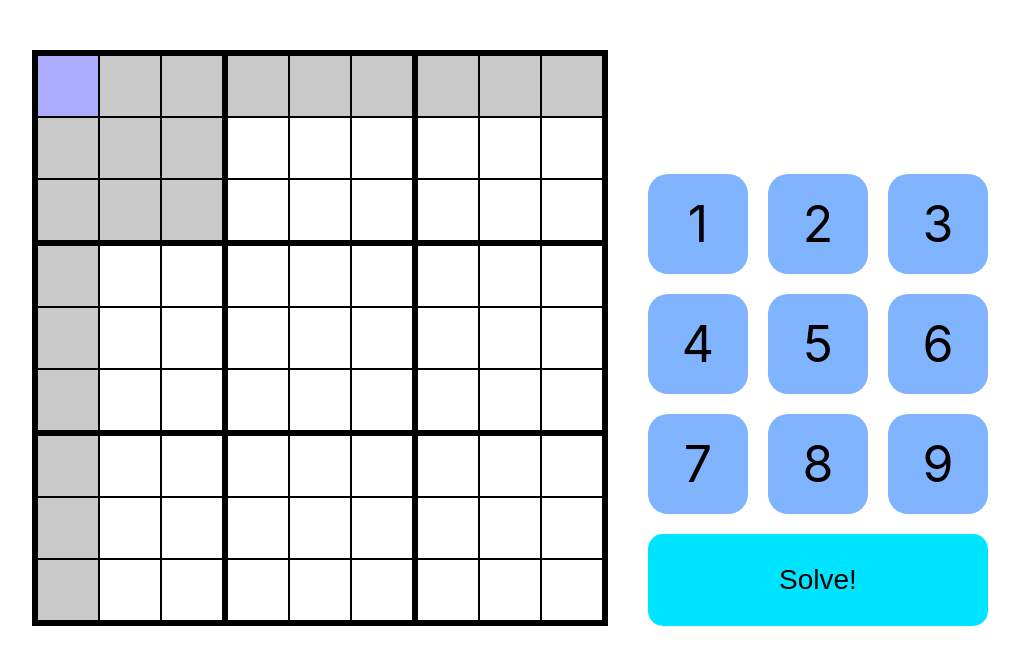
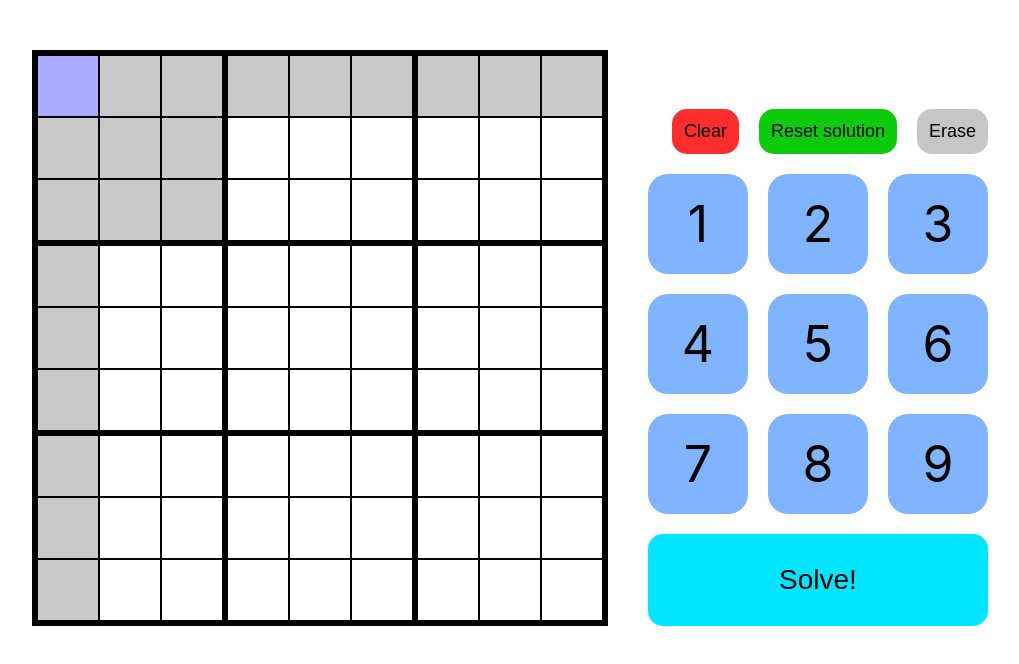
Before and after one commit to nknguyenhc/sudoku-solver, a React (Create React App) app in the folder frontend/: page / in a window 1280 px wide. Shown: the top 664 px of the page, without its empty margins (18-1037 px from the left). Built offline with nearby package versions, Linux system fonts and the light colour scheme.

Commit message:
Add control buttons
Erase, reset solution and clear buttons

```diff
--- a/frontend/src/App.scss
+++ b/frontend/src/App.scss
@@ -7,8 +7,11 @@
 
 @import './components/board/board.scss';
 @import './components/cell/cell.scss';
+@import './components/clear-button/clear-button.scss';
 @import './components/controls/controls.scss';
+@import './components/erase-button/erase-button.scss';
 @import './components/group/group.scss';
 @import './components/input-cell/input-cell.scss';
 @import './components/input-group/input-group.scss';
+@import './components/reset-button/reset-button.scss';
 @import './components/solve-button/solve-button.scss';
--- a/frontend/src/app-context.tsx
+++ b/frontend/src/app-context.tsx
@@ -13,6 +13,8 @@ type AppContextType = {
   isManuallySet: (i: number, j: number) => boolean,
   setHighlightCell: Dispatch<SetStateAction<CellCoordType>>,
   solve: () => void,
+  resetSolution: () => void,
+  clear: () => void,
 }
 
 const useAppStates = (): AppContextType => {
@@ -87,6 +89,18 @@ const useAppStates = (): AppContextType => {
       });
   }, [numbers]);
 
+  const resetSolution = useCallback(() => {
+    setNumbers(numbers => {
+      return numbers.map((row, rowIndex) => row.map((cell, cellIndex) =>
+        manuallySet[rowIndex][cellIndex] ? cell : undefined));
+    });
+  }, [manuallySet]);
+
+  const clear = useCallback(() => {
+    setNumbers(Array<Array<number | undefined>>(9).fill(Array<number | undefined>(9).fill(undefined)));
+    setManuallySet(Array<Array<boolean>>(9).fill(Array<boolean>(9).fill(false)));
+  }, []);
+
   return {
     getNumber,
     setNumber,
@@ -95,6 +109,8 @@ const useAppStates = (): AppContextType => {
     isManuallySet,
     setHighlightCell,
     solve,
+    resetSolution,
+    clear,
   };
 };
 
--- /dev/null
+++ b/frontend/src/components/clear-button/clear-button.scss
@@ -0,0 +1,12 @@
+.clear-button {
+  background-color: rgb(255, 45, 45);
+  padding: 12px;
+  font-size: 18px;
+  cursor: pointer;
+  border: none;
+  border-radius: 15px;
+
+  &:hover {
+    background-color: rgb(216, 36, 30);
+  }
+}
--- /dev/null
+++ b/frontend/src/components/clear-button/clear-button.tsx
@@ -0,0 +1,11 @@
+import { useAppContext } from "../../app-context";
+
+const ClearButton = (): JSX.Element => {
+  const { clear } = useAppContext();
+
+  return (
+    <button className="clear-button" onClick={clear}>Clear</button>
+  );
+};
+
+export default ClearButton;
--- a/frontend/src/components/controls/controls.scss
+++ b/frontend/src/components/controls/controls.scss
@@ -4,4 +4,11 @@
   flex-direction: column;
   gap: 20px;
   justify-content: flex-end;
+
+  &-buttons {
+    display: flex;
+    flex-direction: row;
+    gap: 20px;
+    justify-content: flex-end;
+  }
 }
--- a/frontend/src/components/controls/controls.tsx
+++ b/frontend/src/components/controls/controls.tsx
@@ -1,9 +1,17 @@
+import ClearButton from "../clear-button/clear-button";
+import EraseButton from "../erase-button/erase-button";
 import InputGroup from "../input-group/input-group";
+import ResetButton from "../reset-button/reset-button";
 import SolveButton from "../solve-button/solve-button";
 
 const Controls = (): JSX.Element => {
   return (
     <div className="controls">
+      <div className="controls-buttons">
+        <ClearButton />
+        <ResetButton />
+        <EraseButton />
+      </div>
       <InputGroup />
       <SolveButton />
     </div>
--- /dev/null
+++ b/frontend/src/components/erase-button/erase-button.scss
@@ -0,0 +1,12 @@
+.erase-button {
+  background-color: rgb(198, 198, 198);
+  padding: 12px;
+  font-size: 18px;
+  cursor: pointer;
+  border: none;
+  border-radius: 15px;
+
+  &:hover {
+    background-color: rgb(179, 179, 179);
+  }
+}
--- /dev/null
+++ b/frontend/src/components/erase-button/erase-button.tsx
@@ -0,0 +1,16 @@
+import { useCallback } from "react";
+import { useAppContext } from "../../app-context";
+
+const EraseButton = (): JSX.Element => {
+  const { setNumber } = useAppContext();
+
+  const handleErase = useCallback(() => {
+    setNumber(undefined);
+  }, [setNumber]);
+
+  return (
+    <button className="erase-button" onClick={handleErase}>Erase</button>
+  );
+};
+
+export default EraseButton;
--- /dev/null
+++ b/frontend/src/components/reset-button/reset-button.scss
@@ -0,0 +1,12 @@
+.reset-button {
+  background-color: rgb(11, 203, 11);
+  padding: 12px;
+  font-size: 18px;
+  cursor: pointer;
+  border: none;
+  border-radius: 15px;
+
+  &:hover {
+    background-color: rgb(16, 182, 16);
+  }
+}
--- /dev/null
+++ b/frontend/src/components/reset-button/reset-button.tsx
@@ -0,0 +1,11 @@
+import { useAppContext } from "../../app-context";
+
+const ResetButton = (): JSX.Element => {
+  const { resetSolution } = useAppContext();
+
+  return (
+    <button className="reset-button" onClick={resetSolution}>Reset solution</button>
+  );
+};
+
+export default ResetButton;
```
